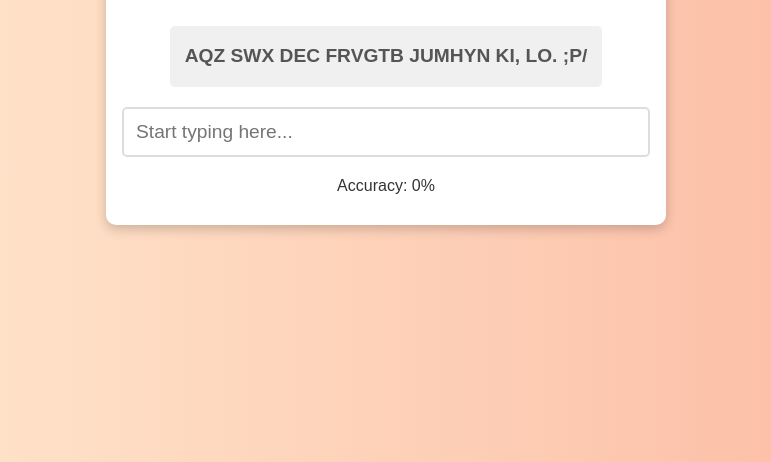
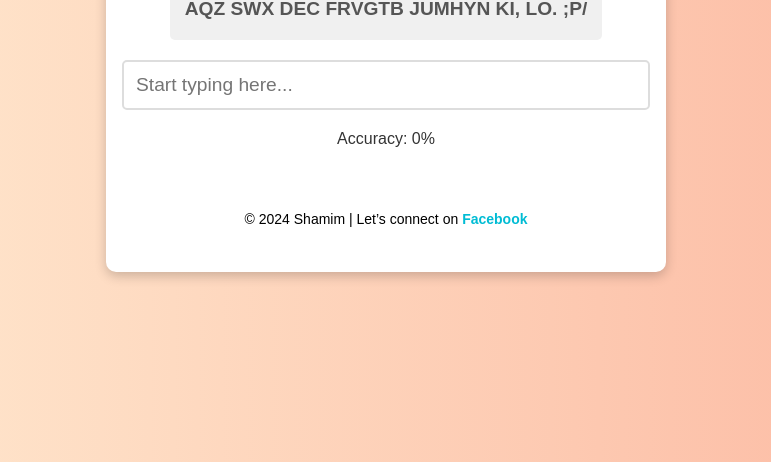
Before and after one commit to shamim-Devcode/TypeBoost, a plain HTML site: page index.html in a window 1280 px wide. Shown: the part 338-800 px from the top of the page, without its empty margins (254-1025 px from the left). Drawn offline with Linux system fonts and the light colour scheme.

Commit message:
update footer

```diff
--- a/index.html
+++ b/index.html
@@ -77,15 +77,40 @@
     .remaining {
       color: #555; /* Neutral color for untyped characters */
     }
+    footer {
+      display: block;
+      text-align: center;
+      padding: 15px 0;
+      background-color: transparent;
+      color: #000000;
+      margin-top: 30px;
+      width: 100%;
+      font-size: 14px;
+    }
+
+    footer a {
+      color: #00bcd4;
+      text-decoration: none;
+      font-weight: bold;
+    }
+
+    footer a:hover {
+      text-decoration: underline;
+    }
   </style>
 </head>
 <body>
   <div class="container">
     <h2>Typing Practice with Accuracy</h2>
     <div class="target-text" id="highlightedText"></div>
-    <input type="text" id="typingInput" class="input-box" placeholder="Start typing here...">
+    <input type="text" id="typingInput" class="input-box" placeholder="Start typing here..." autofocus>
     <div class="message" id="message"></div>
     <div class="accuracy" id="accuracy">Accuracy: 0%</div>
+    <br>
+    <footer>
+        © 2024 Shamim | Let’s connect on
+        <a href="https://www.facebook.com/shamim2127" target="blank">Facebook</a>
+    </footer>
   </div>
 
   <script>
```
